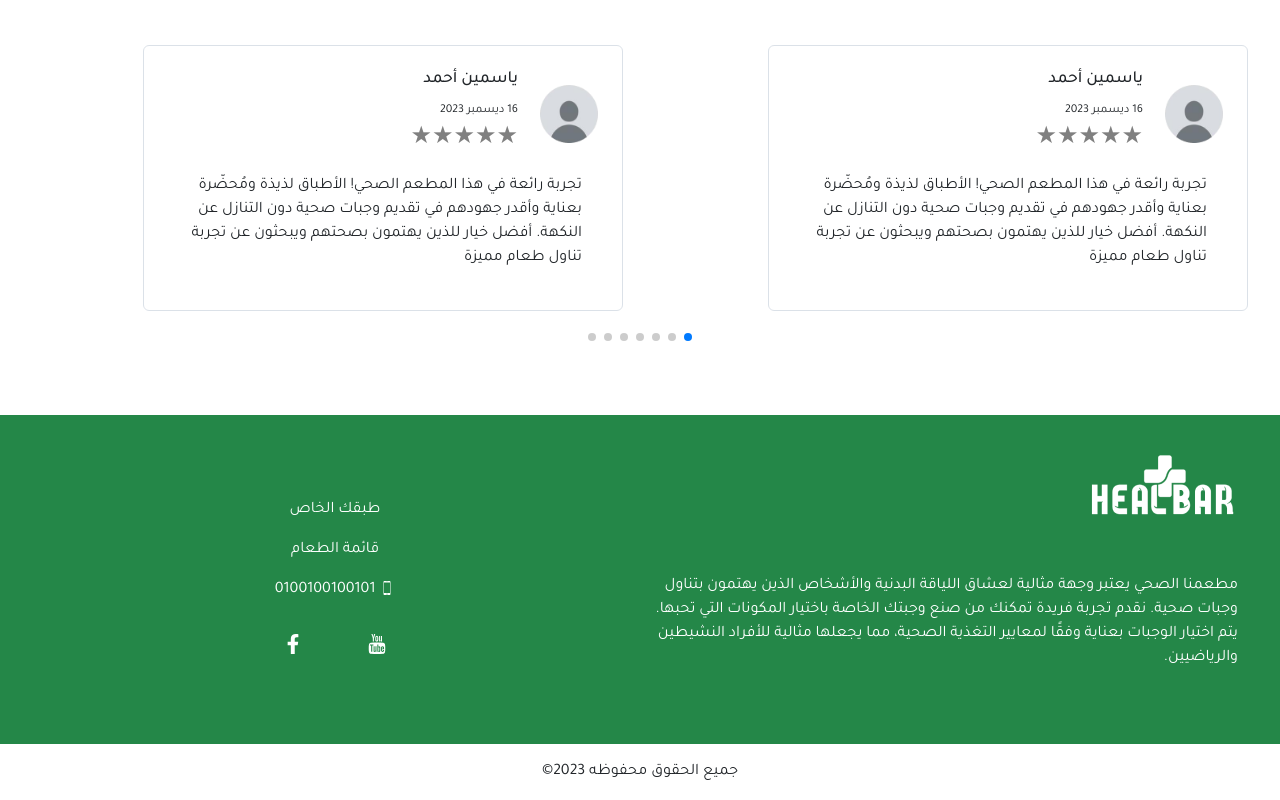
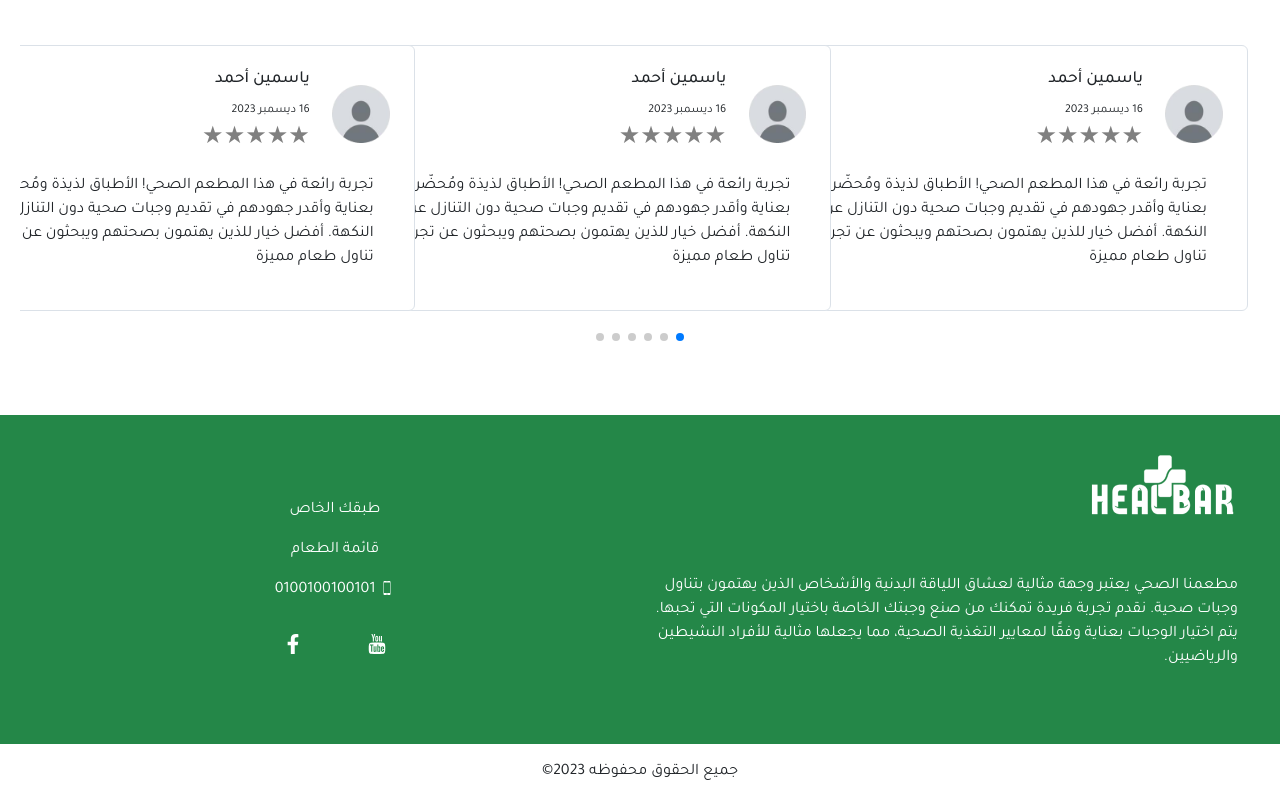
Before and after one commit to Karmo7X/HealthBar, a React (Vite) app: page / in a window 1280 px wide. Shown: the part 2413-3213 px from the top of the page. Built offline with nearby package versions, Linux system fonts and the light colour scheme; some icons are missing.

Commit message:
Update Reviews.jsx

```diff
--- a/src/component/Reviews/Reviews.jsx
+++ b/src/component/Reviews/Reviews.jsx
@@ -130,19 +130,19 @@ const Reviews = () => {
          slidesPerView: 1,
       },
       390: {
-             slidesPerView: 1.5,
+         slidesPerView: 1,
       },
       502: {
-             slidesPerView: 1,
+         slidesPerView: 2,
       },
       802: {
-             slidesPerView: 2,
+         slidesPerView: 3,
       },
       992: {
-             slidesPerView: 2,
+         slidesPerView: 3,
       },
       1200: {
-             slidesPerView: 2,
+         slidesPerView: 3,
       },
    }}
 
```
Lines whose indentation alone changed are shown as unchanged.
